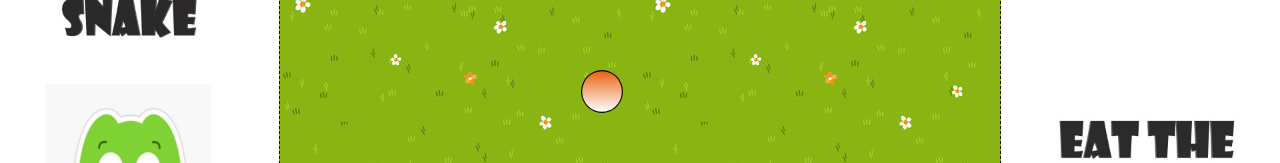
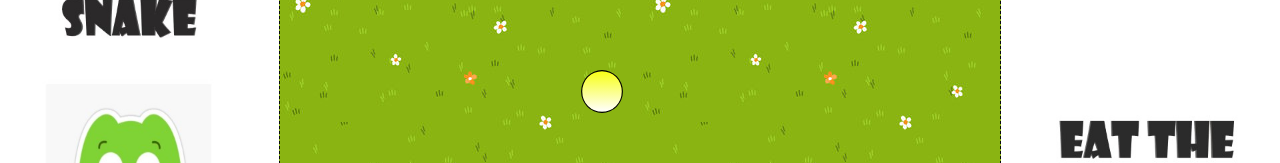
Before and after one commit to arun1118/snakeGame, a plain HTML site: page index.html in a window 1280 px wide. Shown: the part 270-433 px from the top of the page. Drawn offline with Linux system fonts and the light colour scheme; a web font is replaced by a local one.

Commit message:
change head color

```diff
--- a/style.css
+++ b/style.css
@@ -46,7 +46,7 @@ body{
 
 
 .head{
-  background: linear-gradient(#e86310,white);;
+  background: linear-gradient(#f7ff14,white);;
   border: 1px solid black;
   transform: scale(1.1);
   border-radius: 2px;
```
